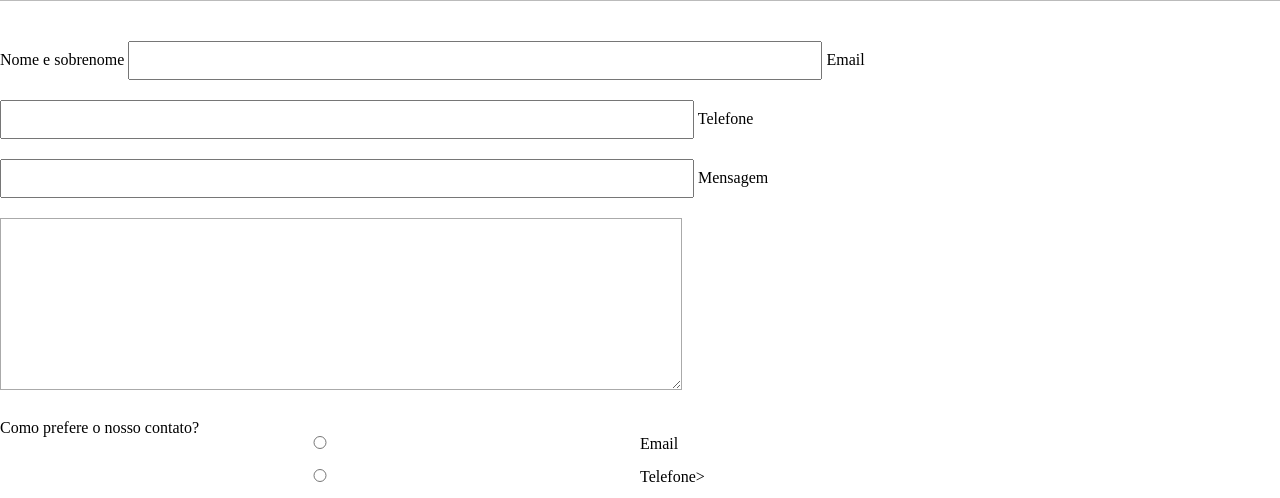
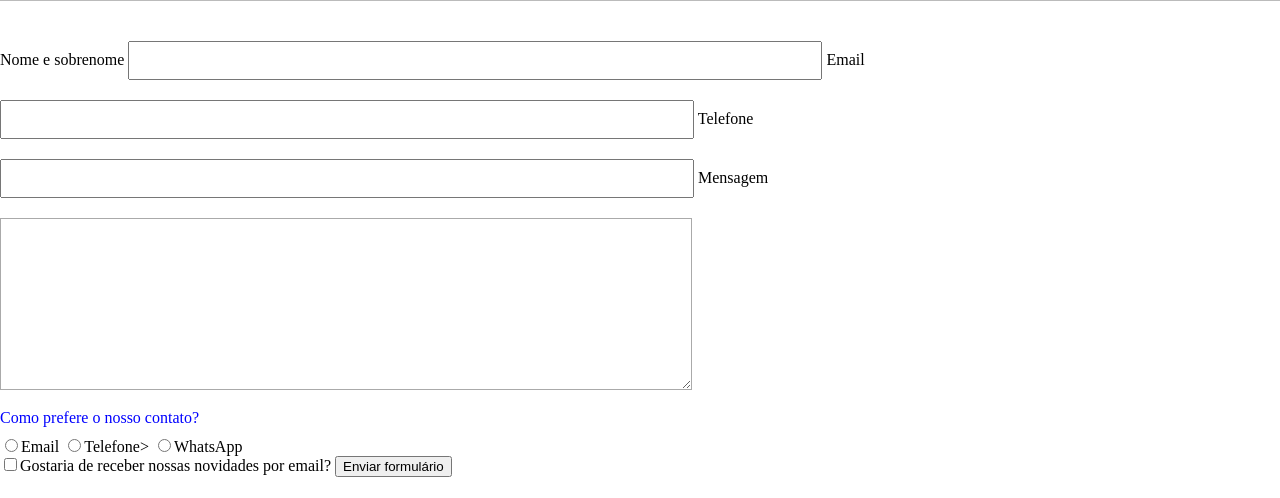
Before and after one commit to kettysiler/kettysiler, a plain HTML site: page contato.html in a window 1280 px wide. Shown: the part 292-790 px from the top of the page. Drawn offline with Linux system fonts and the light colour scheme.

Commit message:
Add files via upload

```diff
--- a/style.css
+++ b/style.css
@@ -164,15 +164,26 @@ form {
 	  margin: 40px 0;
 }
 
-form label {
+form label, form p {
     display: block;
     font-size: 20px;
 		margin: 0 0 10px;
 }
 
-form input {
+.input-padrao {
     display: block;
 		margin: 0 0 20px;
 		padding: 10px 25px;
 		width: 50%;
 }
+.checkbox{
+	  margin: 20px 0;
+}
+
+p {
+	  color: red;
+}
+
+form p {
+	  color: blue;
+}
```
